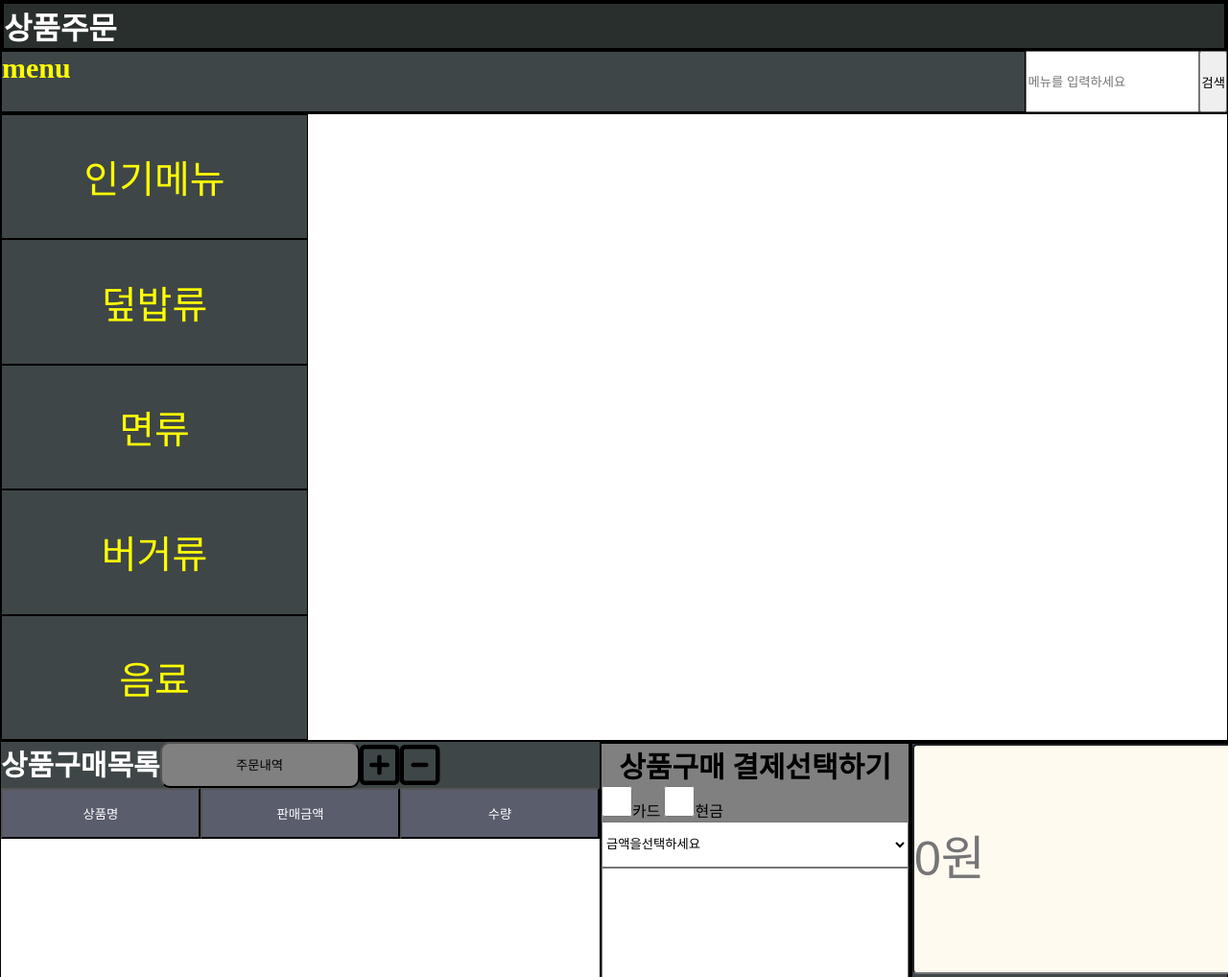
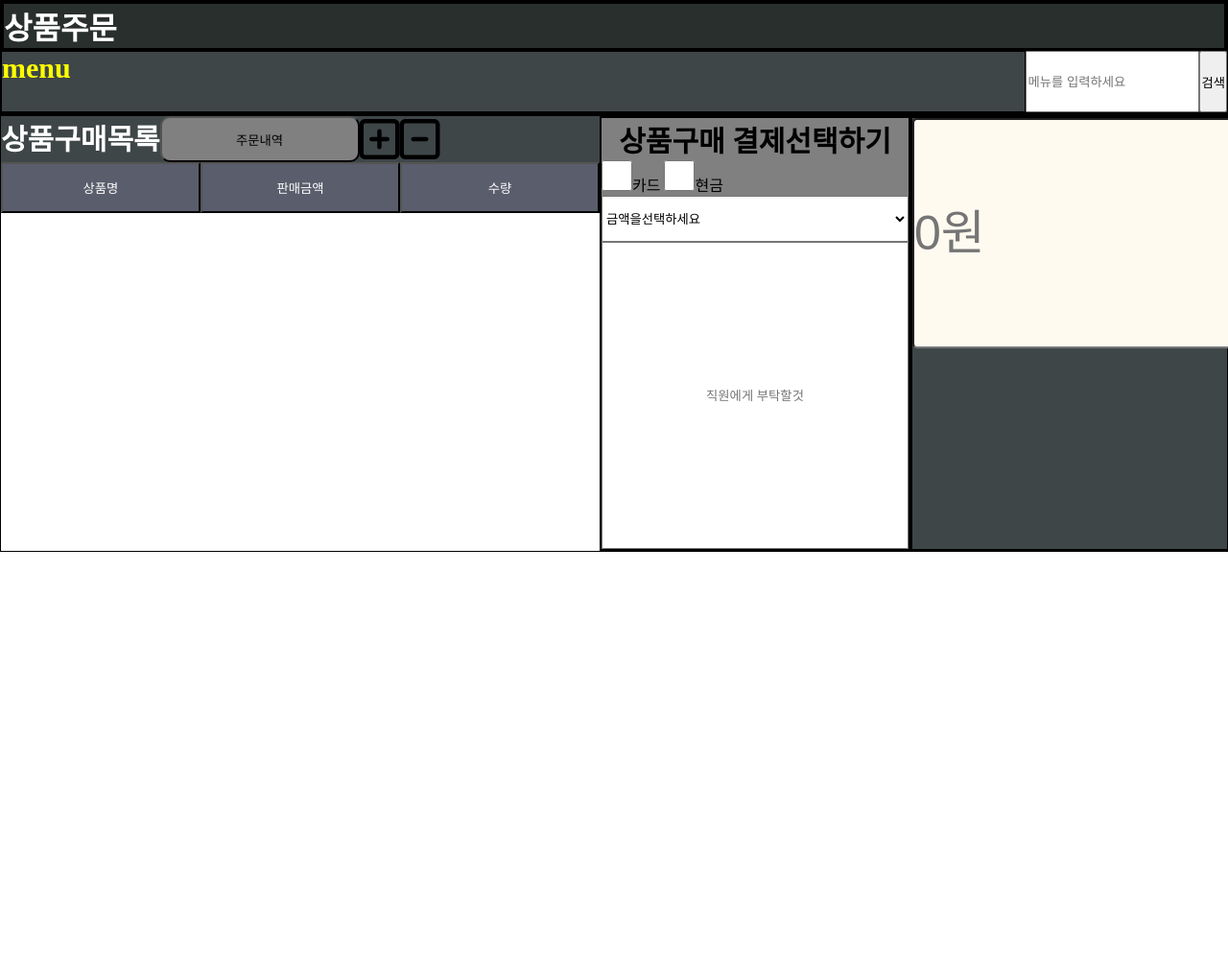
Before and after one commit to Kimmugyum/PC-menu, a website: page public/index.html in a window 1280 px wide. Shown: the top 1018 px of the page at 96% size. After the commit the page ends 800 px from the top, so only its background shows below. Drawn offline with nearby package versions, Linux system fonts and the light colour scheme; no server answers.

Commit message:
REST API GET으로 데이터 읽어오기

```diff
--- a/index.html
+++ b/public/index.html
@@ -26,11 +26,6 @@
     <main>
     <!-- 배경 -->
     <ul id = "menu">
-        <li class = "menubutton">인기메뉴</li>
-        <li class = "menubutton">덮밥류</li>
-        <li class = "menubutton">면류</li>
-        <li class = "menubutton">버거류</li>
-        <li class = "menubutton">음료</li>
     </ul>
     <div id = "picture">
     </div>
--- a/jquery.js
+++ b/public/jquery.js
@@ -1,4 +1,3 @@
-
 getdata()
 
 function getdata()
--- a/style.css
+++ b/public/style.css
@@ -46,7 +46,7 @@ main{
     display : flex;
 }
 
-.menubutton {/*버튼 CSS*/
+li {/*버튼 CSS*/
     border : 1px solid black;
     background-color: #3e4648;
     color : yellow;
```
Also changed, not shown: 1 other file.
